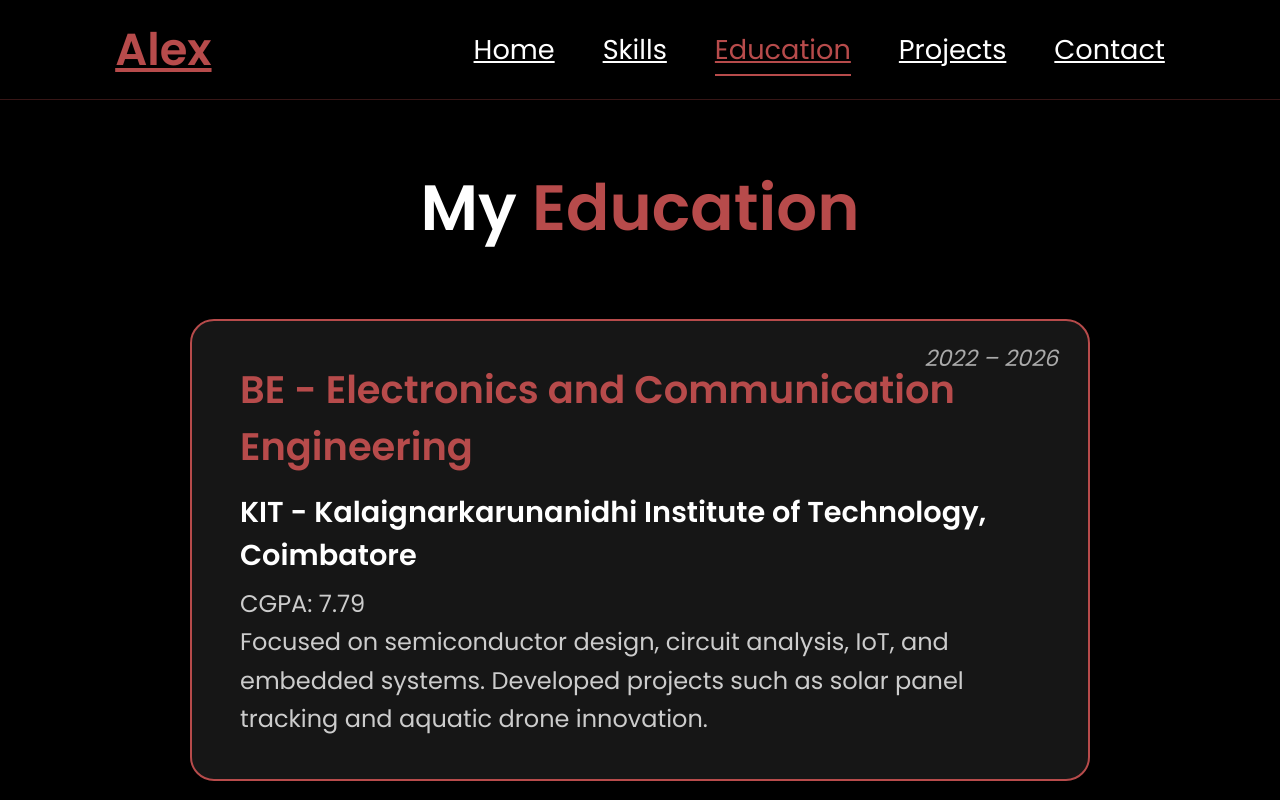
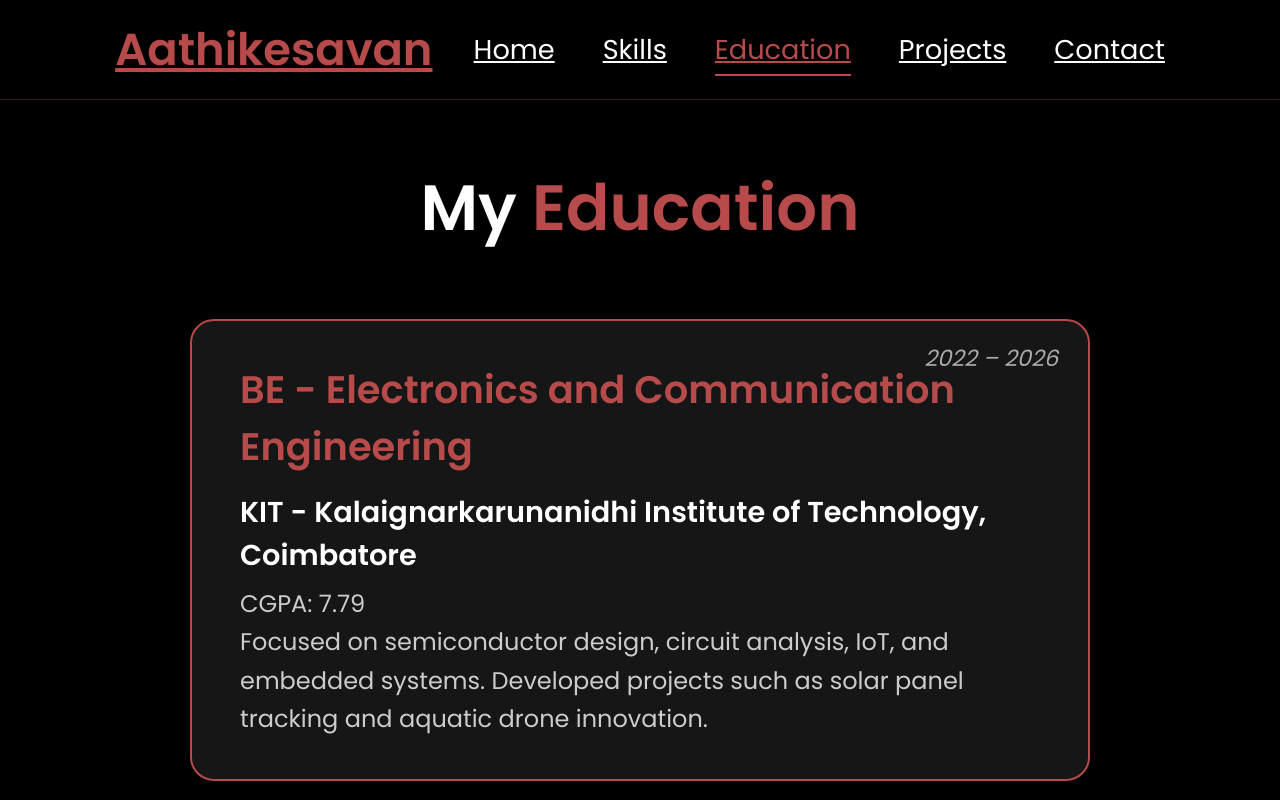
Before and after one commit to Kishorekannann82/Aathikesavan_Portfolio, a plain HTML site: page education.html in a window 1280 px wide. Shown: the top 800 px of the page. Drawn offline with Linux system fonts and the light colour scheme.

Commit message:
Name changed

```diff
--- a/education.html
+++ b/education.html
@@ -176,7 +176,7 @@
 </head>
 <body>
   <header>
-    <a href="index.html" class="logo">Alex</a>
+    <a href="index.html" class="logo">Aathikesavan</a>
     <nav>
       <a href="index.html">Home</a>
 
```
Also changed, not shown: projects.html (+1 -1 lines), skills.html (+1 -1 lines).
